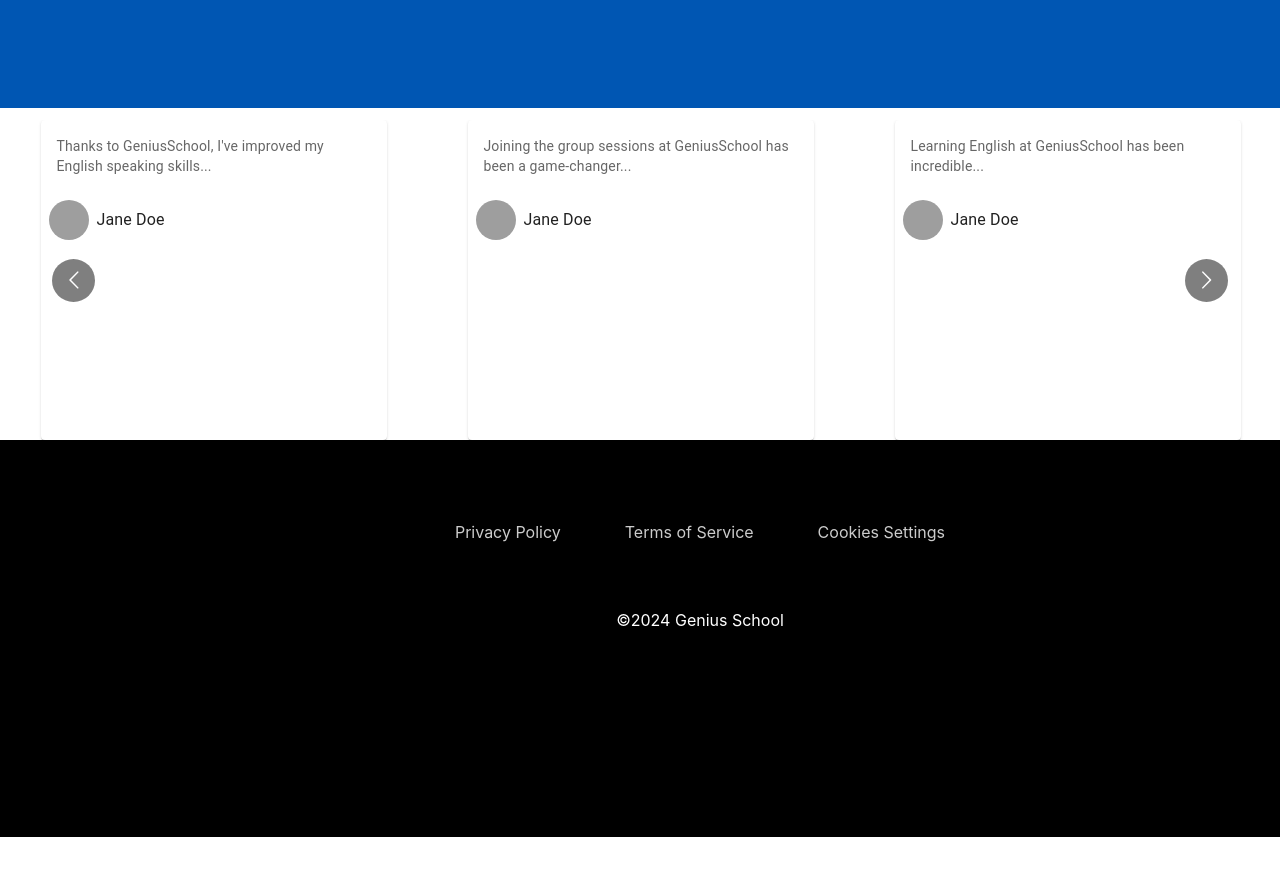
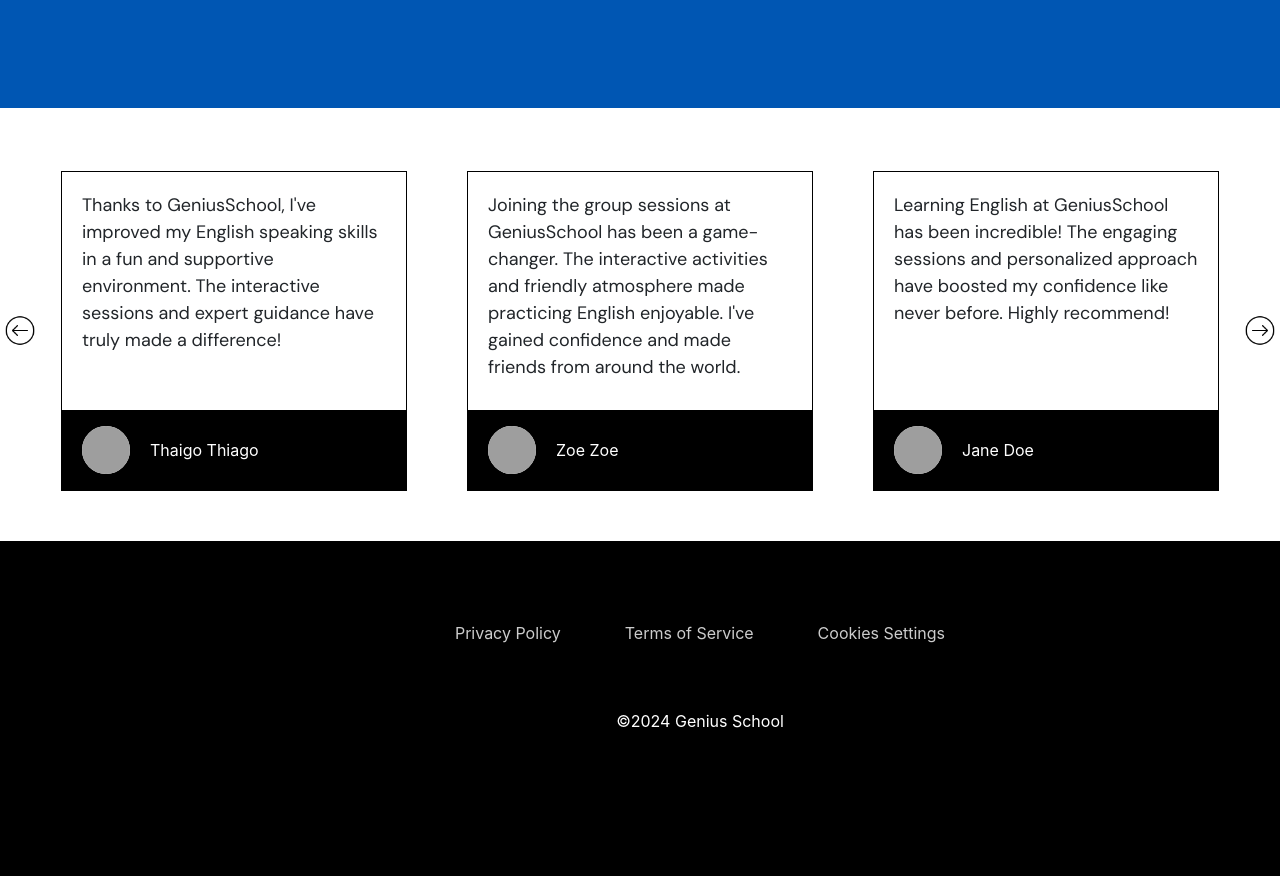
Before and after one commit to thaibbraz/geniusschool-website, a React (Vite) app in the folder app/: page / in a window 1280 px wide. Shown: the part 2280-3156 px from the top of the page. Before the commit the page ends 3117 px from the top, so only its background shows below. Built offline with nearby package versions, Linux system fonts and the light colour scheme; grey boxes are pictures that could not be loaded; a web font is replaced by a local one.

Commit message:
Carousel testimonial done

```diff
--- a/app/src/App.jsx
+++ b/app/src/App.jsx
@@ -7,14 +7,46 @@ import Testimonials from "./components/Testimonials";
 import Footer from "./components/Footer";
 
 const App = () => {
+  const testimonials = [
+    {
+      text: "Thanks to GeniusSchool, I've improved my English speaking skills in a fun and supportive environment. The interactive sessions and expert guidance have truly made a difference!",
+      name: "Thaigo Thiago",
+      image: "profile.jpg",
+    },
+    {
+      text: "Joining the group sessions at GeniusSchool has been a game-changer. The interactive activities and friendly atmosphere made practicing English enjoyable. I've gained confidence and made friends from around the world.",
+      name: "Zoe Zoe",
+      image: "profile.jpg",
+    },
+    {
+      text: "Learning English at GeniusSchool has been incredible! The engaging sessions and personalized approach have boosted my confidence like never before. Highly recommend!",
+      name: "Jane Doe",
+      image: "profile.jpg",
+    },
+    {
+      text: "The teachers are amazing and the lessons are well-structured.",
+      name: "John Smith",
+      image: "profile.jpg",
+    },
+    {
+      text: "I have made significant progress thanks to GeniusSchool.",
+      name: "Emily Freewoman",
+      image: "profile.jpg",
+    },
+
+    {
+      text: "I am excited to finally start speaking to Americans.",
+      name: "Giulia Cell",
+      image: "profile.jpg",
+    },
+  ];
   return (
     <div>
       <Navbar />
       <Hero />
       <About />
       <Video />
-
-      <Testimonials />
+      <Testimonials testimonials={testimonials} />
       <Footer />
     </div>
   );
--- /dev/null
+++ b/app/src/components/Card.jsx
@@ -0,0 +1,68 @@
+import React from "react";
+
+const Card = ({ testimonial }) => {
+  return (
+    <div
+      className="testimonial-card"
+      style={{
+        width: "346px",
+        height: "320px",
+        backgroundColor: "white",
+        border: "1px solid black",
+        margin: "0 20px",
+        position: "relative",
+      }}
+    >
+      <div
+        className="testimonial-text-content"
+        style={{
+          fontFamily: "DM Sans",
+          fontSize: "18px",
+          fontWeight: 400,
+          lineHeight: "27px",
+          padding: "20px",
+        }}
+      >
+        {testimonial.text}
+      </div>
+      <div
+        className="testimonial-name"
+        style={{
+          height: "80px",
+          backgroundColor: "black",
+          color: "white",
+          display: "flex",
+          alignItems: "center",
+          paddingLeft: "20px",
+          position: "absolute",
+          bottom: 0,
+          width: "100%",
+        }}
+      >
+        <div
+          className="testimonial-image"
+          style={{
+            width: "48px",
+            height: "48px",
+            borderRadius: "50%",
+            backgroundColor: "white",
+            marginRight: "20px", // Adjust spacing as needed
+          }}
+        >
+          <img
+            src={testimonial.image}
+            // alt={testimonial.name}
+            style={{
+              width: "100%",
+              height: "100%",
+              borderRadius: "50%",
+            }}
+          />
+        </div>
+        {testimonial.name}
+      </div>
+    </div>
+  );
+};
+
+export default Card;
--- a/app/src/components/Testimonials.jsx
+++ b/app/src/components/Testimonials.jsx
@@ -1,115 +1,68 @@
-// import React from "react";
+import React, { useState } from "react";
+import Card from "./Card";
+import arrow from "../images/arrow.png"; // Ensure this path is correct
 
-// const Testimonials = () => {
-//   return (
-//     <div>
-//       <div className="testimonials">This is my Testimonials</div>
-//     </div>
-//   );
-// };
+const Testimonials = ({ testimonials }) => {
+  const [currentIndex, setCurrentIndex] = useState(0);
 
-// export default Testimonials;
-import React from "react";
-import Carousel from "react-multi-carousel";
-import "react-multi-carousel/lib/styles.css";
-import {
-  Card,
-  CardContent,
-  CardActions,
-  Typography,
-  Grid,
-  Avatar,
-} from "@mui/material";
+  const handleNext = () => {
+    setCurrentIndex((prevIndex) => (prevIndex + 1) % testimonials.length);
+  };
 
-const testimonials = [
-  {
-    text: "Thanks to GeniusSchool, I've improved my English speaking skills...",
-    name: "Jane Doe",
-    image: "profile.jpg",
-  },
-  {
-    text: "Joining the group sessions at GeniusSchool has been a game-changer...",
-    name: "Jane Doe",
-    image: "profile.jpg",
-  },
-  {
-    text: "Learning English at GeniusSchool has been incredible...",
-    name: "Jane Doe",
-    image: "profile.jpg",
-  },
-  {
-    text: "The teachers are amazing and the lessons are well-structured.",
-    name: "John Smith",
-    image: "profile.jpg",
-  },
-  {
-    text: "I have made significant progress thanks to GeniusSchool.",
-    name: "Emily Johnson",
-    image: "profile.jpg",
-  },
-];
+  const handlePrev = () => {
+    setCurrentIndex(
+      (prevIndex) => (prevIndex - 1 + testimonials.length) % testimonials.length
+    );
+  };
 
-function TestimonialCard({ testimonial }) {
+  const firstIndex = currentIndex;
+  const secondIndex = (currentIndex + 1) % testimonials.length;
+  const thirdIndex = (currentIndex + 2) % testimonials.length;
+
   return (
-    <Card style={{ height: 320, width: 346, margin: "auto" }}>
-      {/* style={{ width: 346, height: 320 }} */}
-      <CardContent>
-        <Typography variant="body2" color="textSecondary" component="p">
-          {testimonial.text}
-        </Typography>
-      </CardContent>
-      <CardActions>
-        <Grid container alignItems="center">
-          <Grid item>
-            <Avatar alt={testimonial.name} src={testimonial.image} />
-          </Grid>
-          <Grid item>
-            <Typography variant="subtitle1" style={{ marginLeft: 8 }}>
-              {testimonial.name}
-            </Typography>
-          </Grid>
-        </Grid>
-      </CardActions>
-    </Card>
+    <div
+      style={{
+        display: "flex",
+        alignItems: "center",
+        justifyContent: "space-between",
+        maxWidth: "1282px",
+        height: "421px",
+        margin: "auto",
+      }}
+    >
+      <button
+        onClick={handlePrev}
+        style={{
+          width: "40px",
+          height: "40px",
+          borderRadius: "50%",
+          background: `url(${arrow}) no-repeat center center`,
+          backgroundSize: "contain", // Keep the aspect ratio intact
+          border: "none",
+          cursor: "pointer",
+          transform: "rotate(0deg)",
+        }}
+      ></button>
+      <div style={{ display: "flex", gap: "20px" }}>
+        <Card testimonial={testimonials[firstIndex]} />
+        <Card testimonial={testimonials[secondIndex]} />
+        <Card testimonial={testimonials[thirdIndex]} />
+      </div>
+      <button
+        onClick={handleNext}
+        style={{
+          width: "40px",
+          height: "40px",
+          borderRadius: "50%",
+          background: `url(${arrow}) no-repeat center center`,
+          backgroundSize: "contain", // Keep the aspect ratio intact
+          border: "none",
+          cursor: "pointer",
+          transform: "rotate(180deg)",
+        }}
+      ></button>
+    </div>
   );
-}
-
-const responsive = {
-  superLargeDesktop: {
-    breakpoint: { max: 4000, min: 1024 },
-    items: 3,
-    partialVisibilityGutter: 300,
-  },
-  desktop: {
-    breakpoint: { max: 1024, min: 768 },
-    items: 3,
-    partialVisibilityGutter: 300,
-  },
-  tablet: {
-    breakpoint: { max: 768, min: 464 },
-    items: 2,
-    partialVisibilityGutter: 300,
-  },
-  mobile: {
-    breakpoint: { max: 464, min: 0 },
-    items: 1,
-    partialVisibilityGutter: 100,
-  },
 };
 
-export default function Testimonial() {
-  return (
-    <div style={{ maxWidth: 1400 }}>
-      <Carousel
-        responsive={responsive}
-        infinite={true}
-        arrows={true}
-        containerClass="carousel-container"
-      >
-        {testimonials.map((item, i) => (
-          <TestimonialCard key={i} testimonial={item} />
-        ))}
-      </Carousel>
-    </div>
-  );
-}
+export default Testimonials;
--- a/app/src/components/Video.jsx
+++ b/app/src/components/Video.jsx
@@ -4,7 +4,7 @@ const Video = () => {
   return (
     <div className="video">
       <div className="video-heading">Lorem Ipsum</div>
-      <div class="video-container">
+      <div className="video-container">
         <iframe
           width="1081.22"
           height="608"
```
Also changed, not shown: app/src/images/arrow.png (added).
